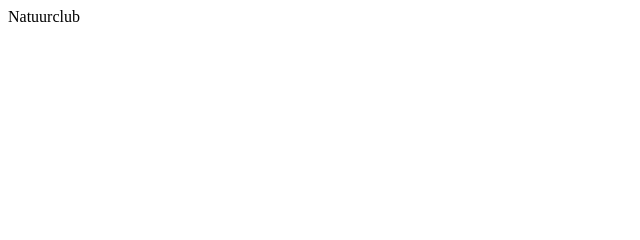
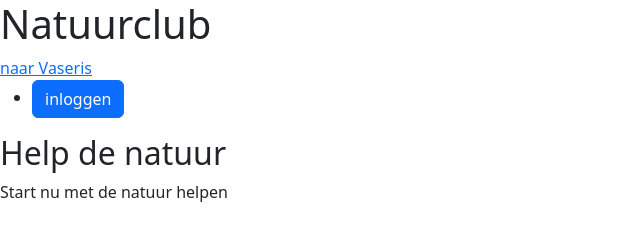
Before and after one commit to vaseris/natuurclub, a plain HTML site: page docs/index.html in a window 1280 px wide. Shown: the whole page, without its empty margins (0-640 px from the left). Drawn offline with nearby package versions, Linux system fonts and the light colour scheme.

Commit message:
Update index.html

```diff
--- a/docs/index.html
+++ b/docs/index.html
@@ -1 +1,25 @@
-Natuurclub
+<!DOCTYPE html>
+<html lang="nl">
+<head>
+    <meta charset="UTF-8">
+    <meta name="viewport" content="width=device-width, initial-scale=1.0">
+    <title>Natuurclub</title>
+    <link rel="stylesheet" href="style.css">    <link href="https://cdn.jsdelivr.net/npm/bootstrap@5.3.3/dist/css/bootstrap.min.css" rel="stylesheet" integrity="sha384-QWTKZyjpPEjISv5WaRU9OFeRpok6YctnYmDr5pNlyT2bRjXh0JMhjY6hW+ALEwIH" crossorigin="anonymous">
+    <script src="https://cdn.jsdelivr.net/npm/bootstrap@5.3.3/dist/js/bootstrap.bundle.min.js" integrity="sha384-YvpcrYf0tY3lHB60NNkmXc5s9fDVZLESaAA55NDzOxhy9GkcIdslK1eN7N6jIeHz" crossorigin="anonymous"></script>
+</head>
+<body>
+<header>
+    <h1>Natuurclub</h1>
+    <a href="//vaseris.nl">naar Vaseris</a>
+    <nav>
+        <ul>
+            <li><a href="/login"><button type="button" class="btn btn-primary">inloggen</button></a></li>
+        </ul>
+    </nav>
+</header>
+    <section class="cta">
+        <h2>Help de natuur</h2>
+        <p>Start nu met de natuur helpen</p>
+    </section>
+</body>
+</html>
```
